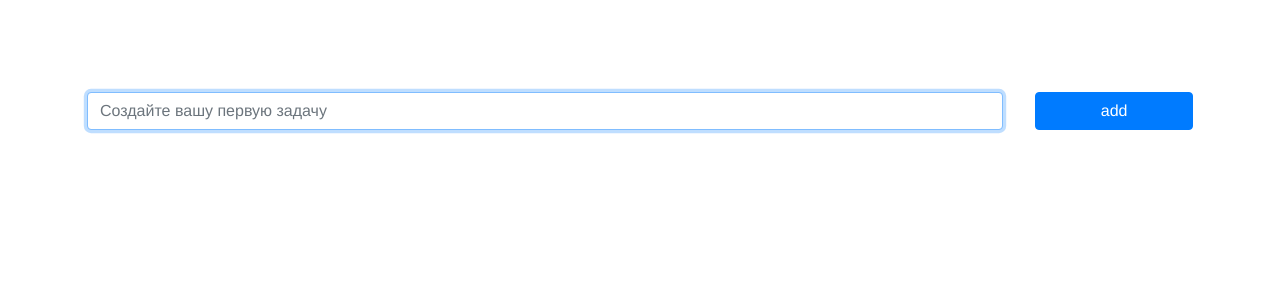
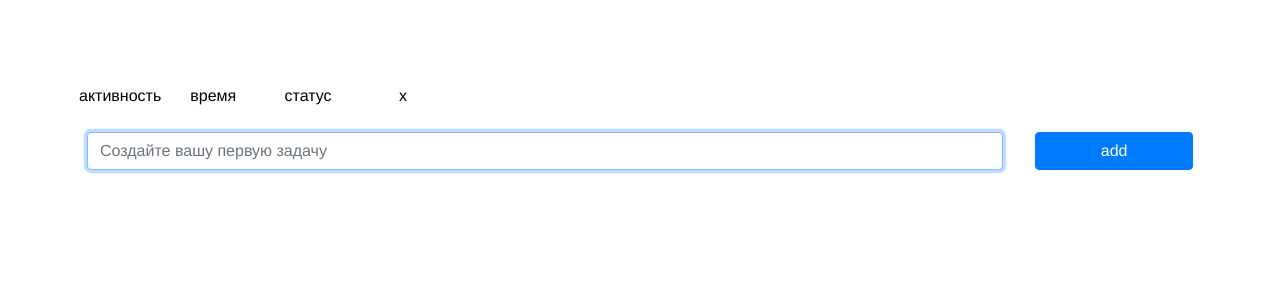
Before and after one commit to tymiles003/todo, a Vue app: page /#/ in a window 1280 px wide. Shown: the top 300 px of the page. Built offline with nearby package versions, Linux system fonts and the light colour scheme.

Commit message:
черновик сортировки

```diff
--- a/src/components/Todo.vue
+++ b/src/components/Todo.vue
@@ -1,6 +1,13 @@
 <template>
   <div class="row">
     <div class="col-xs-12 col-sm-12 col-md-12 p-3">
+
+    <todo-item-sort
+      @sortbydefault="sortByDefault"
+      @sortbystatus="sortByStatus"
+      @sortbytime="sortByTime">
+    </todo-item-sort>
+
     <transition name="fade-element">
       <todo-item-new-line
         v-if="animStates.newTextVisible"
@@ -8,6 +15,7 @@
         @add="addTodo">
       </todo-item-new-line>
     </transition>
+
    <transition-group name="list" tag="div">
     <todo-item
       v-for="item in todoItems"
@@ -27,11 +35,17 @@
 </template>
 
 <script>
+// -----libraries:
 import moment from 'moment';
 // eslint-disable-next-line
 import momentDurationFormat from 'moment-duration-format';
+
+// -----components:
 import TodoItem from '@/components/TodoItem';
+import TodoItemSort from '@/components/TodoItemSort';
 import TodoItemNewLine from '@/components/TodoItemNewLine';
+
+// -----other:
 import helper from '@/components/lib/todoHelpers';
 export default {
   name: 'Todo',
@@ -40,27 +54,39 @@ export default {
       animStates: {
         newTextVisible: false
       },
+      todoList: [ ],
       stats: helper.stats,
       actns: helper.actns
     };
   },
   components: {
     TodoItem,
+    TodoItemSort,
     TodoItemNewLine
   },
   computed: {
     todoItems () {
-      return this.$store.state.todoList.items;
+      return this.todoList;
     }
   },
   mounted: function () {
     this.animStates.newTextVisible = true;
+    this.todoList = this.$store.getters.all;
   },
   methods: {
+    sortByDefault () {
+      this.todoList = this.$store.getters.all;
+    },
+    sortByStatus () {
+      this.todoList = this.$store.getters.doneTodos;
+    },
+    sortByTime () {
+      this.todoList = this.$store.getters.timeSort;
+    },
     addTodo (newText) {
       const trimmedText = newText.trim();
       if (trimmedText && trimmedText !== '') {
-        this.$store.commit('add',{
+        this.$store.commit('add', {
           id: ++this.$store.state.todoList.lastCount,
           text: trimmedText,
           time: {
@@ -72,6 +98,7 @@ export default {
             },
             track: [ ]
           },
+          sort: 0,
           status: this.stats.PENDING,
           action: this.actns.DEFAULT
         });
@@ -119,7 +146,7 @@ export default {
       this.updateDuration(id);
     },
     clearThis (id) {
-      this.$store.commit('delete',this.getItem(id).index);
+      this.$store.commit('delete', this.getItem(id).index);
     },
     itemEdit (id) {
       this.editEndAll();
--- /dev/null
+++ b/src/components/TodoItemSort.vue
@@ -0,0 +1,71 @@
+<template>
+<div class="todo-item row">
+  <div
+    class="todo-item-button col-sm-1 text-center p-2">
+      активность
+  </div>
+  <div
+    class="todo-item-button col-sm-3 col-md-2 col-lg-1 text-center p-2"
+    @click="timeSort">
+      время
+  </div>
+  <div
+    class="todo-item-button col-sm-1 text-center p-2"
+    @click="statusSort">
+      статус
+  </div>
+  <div
+    class="todo-item-button col-sm-1 text-center p-2"
+    @click="resetSort">
+      x
+  </div>
+</div>
+</template>
+
+<script>
+// -----styles:
+import '../assets/less/fade.less';
+
+// -----fontAwesome:
+import FontAwesomeIcon from '@fortawesome/vue-fontawesome';
+import faSolid from '@fortawesome/fontawesome-free-solid';
+import faRegular from '@fortawesome/fontawesome-free-regular';
+import brands from '@fortawesome/fontawesome-free-brands';
+
+// -----other:
+import helper from '@/components/lib/todoHelpers';
+
+export default {
+  name: 'TodoItemSort',
+  data () {
+    return {
+      stats: helper.stats,
+      actns: helper.actns
+    };
+  },
+  directives: {
+  },
+  methods: {
+    timeSort () {
+      this.$emit('sortbytime');
+      // console.log(this.$store.getters.doneTodos);
+    },
+    statusSort () {
+      this.$emit('sortbystatus');
+      // console.log(this.$store.getters.doneTodos);
+    },
+    resetSort () {
+      this.$emit('sortbydefault');
+      // console.log(this.$store.getters.doneTodos);
+    }
+  },
+  computed: {
+  },
+  components: {
+    FontAwesomeIcon,
+    faSolid,
+    faRegular,
+    brands
+  }
+};
+</script>
--- a/src/main.js
+++ b/src/main.js
@@ -4,14 +4,17 @@ import Vue from 'vue';
 import Vuex from 'vuex';
 import App from './App';
 import router from './router';
-// eslint-disable-next-line
+
+// -----styles:
 import 'bootstrap/dist/js/bootstrap.min.js';
 import 'bootstrap/dist/css/bootstrap.min.css';
 import './assets/less/common.less';
+
+import helper from '@/components/lib/todoHelpers';
+
 Vue.use(Vuex);
+
 Vue.config.productionTip = true;
-/* eslint-disable no-new */
-
 const store = new Vuex.Store({
   state: {
     todoList: {
@@ -26,9 +29,29 @@ const store = new Vuex.Store({
     delete (state, index) {
       state.todoList.items.splice(index, 1);
     }
+  },
+  getters: {
+    all (state) {
+      return state.todoList.items;
+    },
+    timeSort (state) {
+      return [...state.todoList.items].sort((a, b) => {
+        let at = a.time.pastTime.duration;
+        let bt = b.time.pastTime.duration;
+        return at.as('ms') < bt.as('ms');
+      });
+    },
+    doneTodos (state) {
+      return state.todoList.items.filter((todo) => {
+        if (todo.status === helper.stats.DONE) {
+          return todo;
+        }
+      });
+    }
   }
 });
 
+/* eslint-disable no-new */
 new Vue({
   el: '#app',
   store,
```
